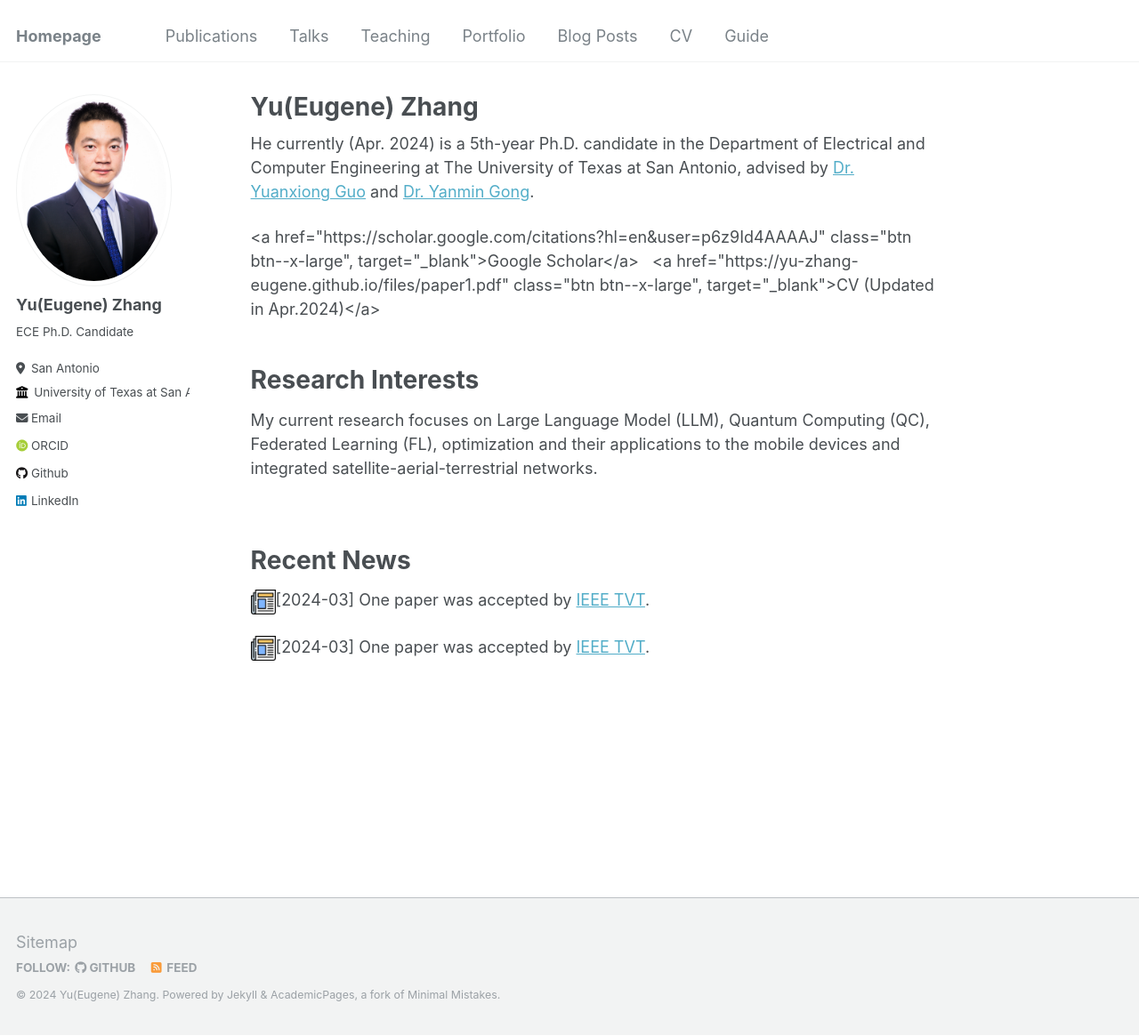
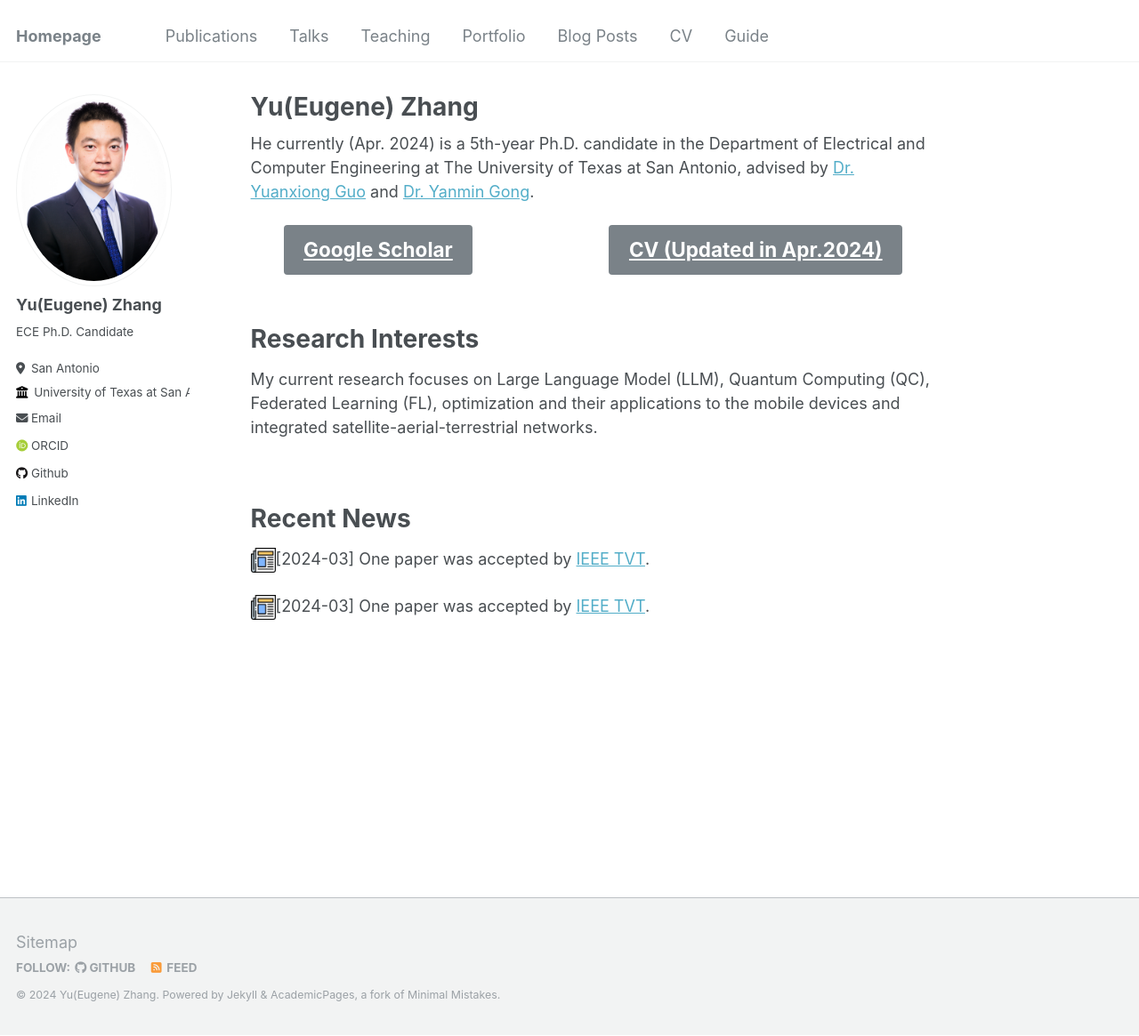
Before and after one commit to Yu-Zhang-Eugene/yu-zhang-eugene.github.io, a Jekyll site: the page built from _pages/about.md, in a window 1280 px wide and 1165 px high. Shown: the whole window at 89% size. Built offline with Jekyll 4.4.1, drawn with Linux system fonts in a browser that asks for light colours; some web fonts are replaced.

Commit message:
modified:   _pages/about.md

```diff
--- a/_pages/about.md
+++ b/_pages/about.md
@@ -11,10 +11,10 @@ He currently (Apr. 2024) is a 5th-year Ph.D. candidate in the Department of Elec
 
 <div style="display: flex; justify-content: space-around; align-items: center;">
   <!-- First button linking to Stack Overflow -->
-<a href="https://scholar.google.com/citations?hl=en&user=p6z9Id4AAAAJ" class="btn btn--x-large", target="_blank">Google Scholar</a>
+<a href="https://scholar.google.com/citations?hl=en&user=p6z9Id4AAAAJ" class="btn btn--x-large" target="_blank">Google Scholar</a>
  &nbsp;
   <!-- Second button linking to GitHub -->
-<a href="https://yu-zhang-eugene.github.io/files/paper1.pdf" class="btn btn--x-large", target="_blank">CV (Updated in Apr.2024)</a>
+<a href="https://yu-zhang-eugene.github.io/files/paper1.pdf" class="btn btn--x-large" target="_blank">CV (Updated in Apr.2024)</a>
 </div>
 
 <p>&nbsp;</p>
```
